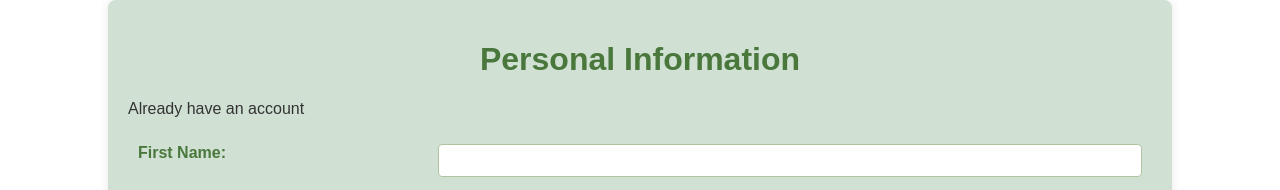
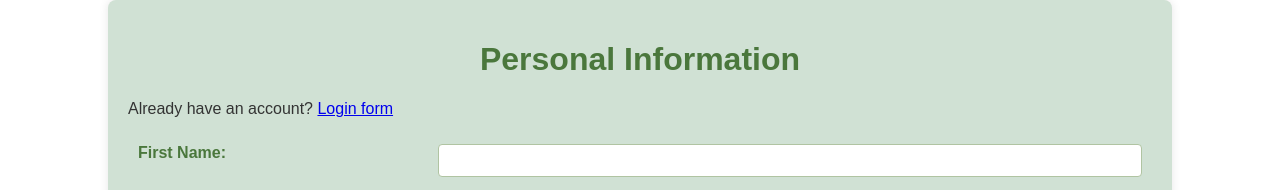
Before and after one commit to devikeerthana/Task2, a plain HTML site: page index1.html in a window 1280 px wide. Shown: the top 190 px of the page. Drawn offline with Linux system fonts and the light colour scheme.

Commit message:
Update index1.html

```diff
--- a/index1.html
+++ b/index1.html
@@ -130,7 +130,7 @@
           </td>
         </tr>
         <div class="register-link">
-          <p>Already have an account</p>
+          <p>Already have an account? <a href="index.html">Login form</a></p>
         </div>
       </table>
     </form>
```
